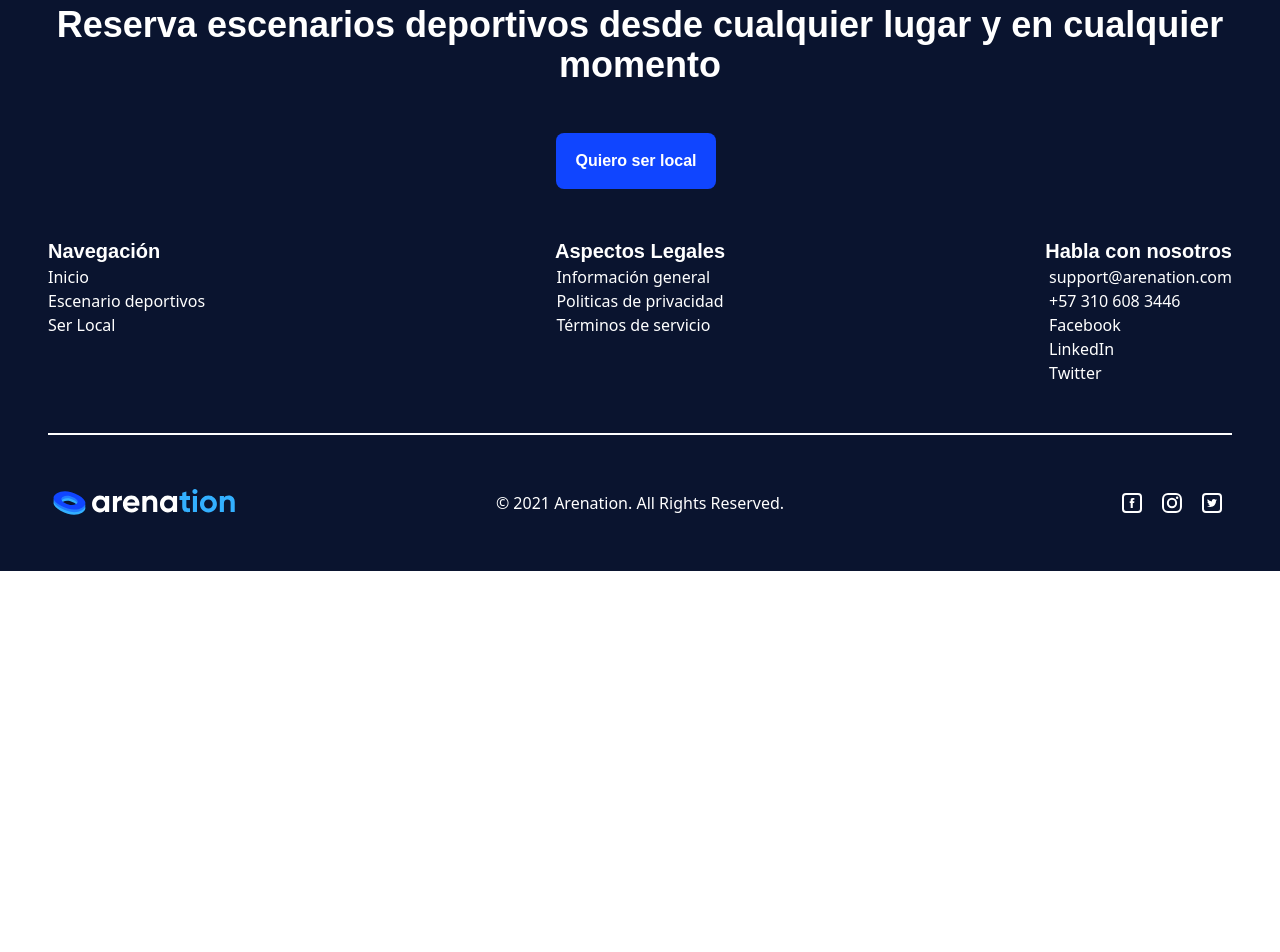
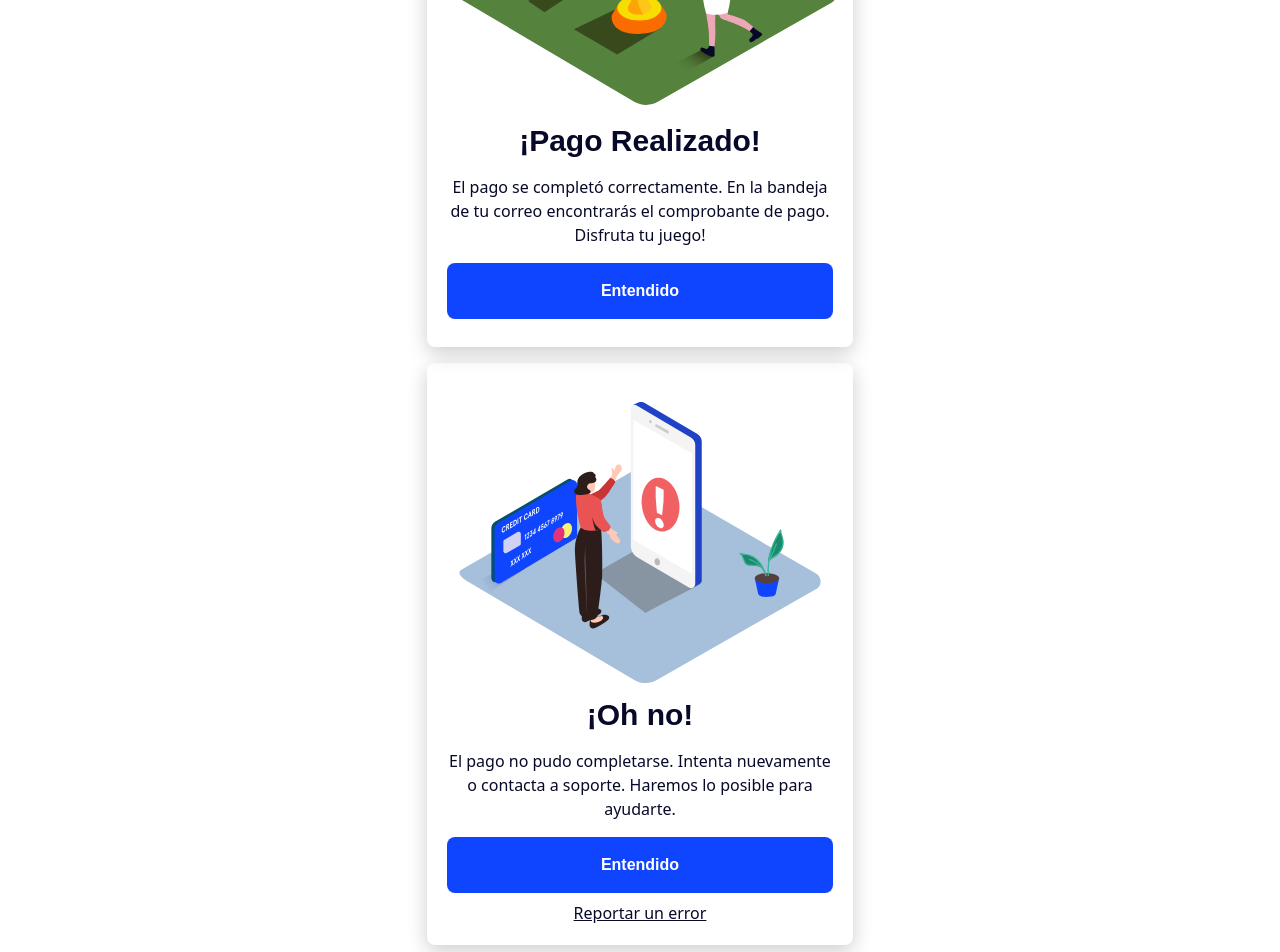
Before and after one commit to ProyectW/arenation, a React (Create React App) app: page /arenas/favorites in a window 1280 px wide. Shown: the part 1560-2512 px from the top of the page. Before the commit the page ends 2131 px from the top, so only its background shows below. Built offline with nearby package versions, Linux system fonts and the light colour scheme.

Commit message:
Alerts para confirmación de pago realizadas

```diff
--- /dev/null
+++ b/src/components/AlertsPayments.js
@@ -0,0 +1,30 @@
+import { ReactComponent as IconPaymentDone } from "../../src/assets/img/iconPaymentDone.svg";
+import { ReactComponent as IconPaymentWrong } from "../../src/assets/img/iconPaymentWrong.svg";
+import Button from "./Controls/Buttons";
+
+export default function AlertDone() {
+  return (
+    <div className="flex flex-col items-center ">
+      <div className="my-2 md:w-1/3 flex flex-col items-center justify-center text-secondary-dark shadow-DropDown rounded-lg p-5 text-center">
+        <IconPaymentDone />
+        <h2 className="my-2">¡Pago Realizado!</h2>
+        <label className="my-2">El pago se completó correctamente. En la bandeja de tu correo encontrarás el comprobante de pago. Disfruta tu juego!</label>
+        <Button type="normalWith" text="Entendido" className="my-2 w-full"/>
+      </div>
+    </div>
+  );
+}
+
+export function AlertWrong() {
+  return (
+    <div className="flex flex-col items-center ">
+      <div className="my-2 md:w-1/3 flex flex-col items-center justify-center text-secondary-dark shadow-DropDown rounded-lg p-5 text-center">
+        <IconPaymentWrong />
+        <h2 className="my-2">¡Oh no!</h2>
+        <label className="my-2">El pago no pudo completarse. Intenta nuevamente o contacta a soporte. Haremos lo posible para ayudarte.</label>
+        <Button type="normalWith" text="Entendido" className="my-2 w-full"/>
+        <u className="cursor-pointer">Reportar un error</u>
+      </div>
+    </div>
+  );
+}
--- a/src/pages/ArenaFavorite.js
+++ b/src/pages/ArenaFavorite.js
@@ -1,6 +1,8 @@
 import React from "react";
 import SearchResultsHeader from "../components/Controls/SearchResultsHeader";
 import Favorite from "../components/Favorite";
+import AlertDone from "../components/AlertsPayments";
+import {AlertWrong} from "../components/AlertsPayments";
 
 export default class Notifications extends React.Component {
   render() {
@@ -20,6 +22,8 @@ export default class Notifications extends React.Component {
           <SearchResultsHeader filter={filterOptions} />
         </div>
         <Favorite arenas={arenas} />
+        <AlertDone/>
+        <AlertWrong/>
       </div>
     );
   }
```
Also changed, not shown: src/assets/img/iconPaymentWrong.svg (renamed from src/assets/img/iconAlertPaymentOnline.svg).
